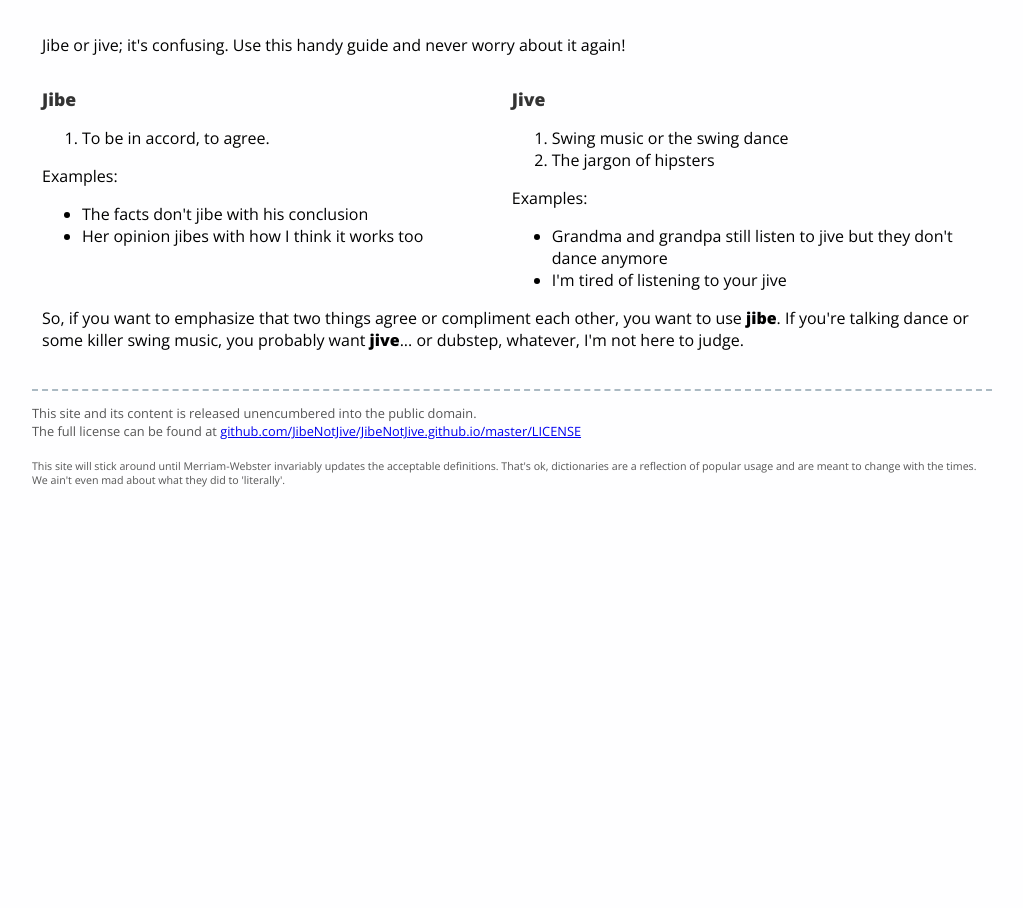
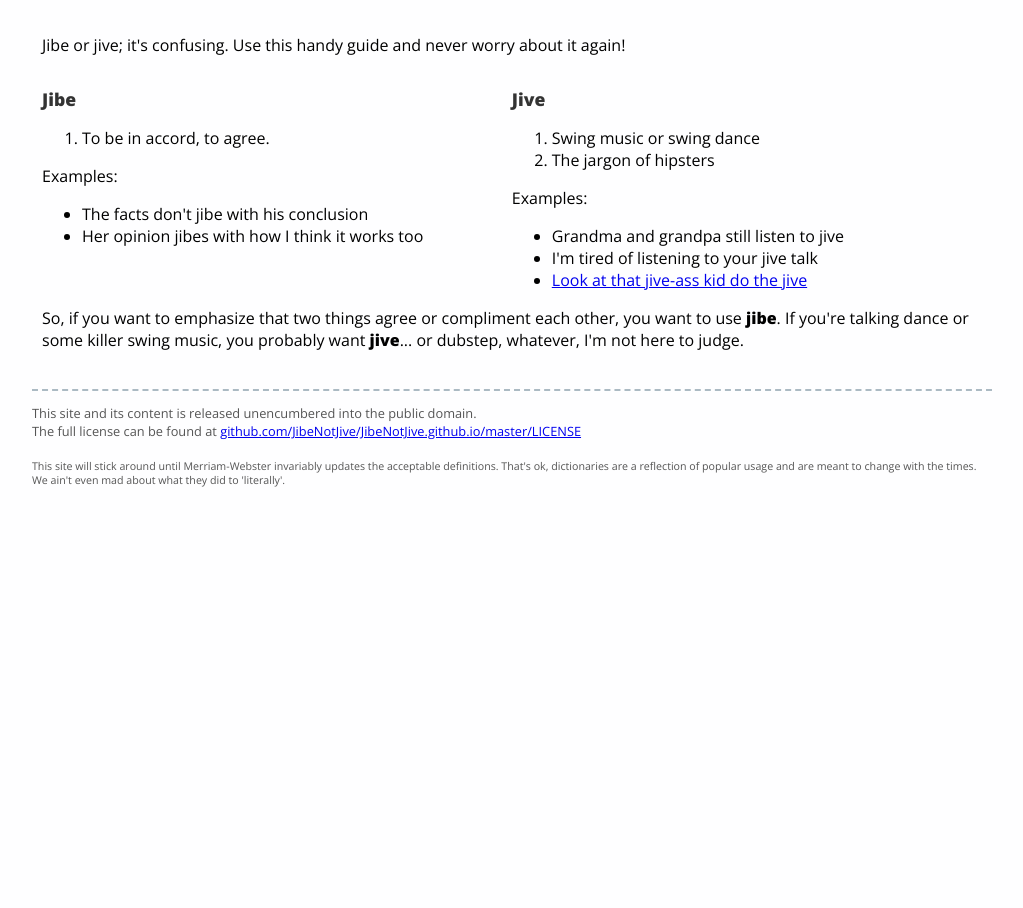
Before and after one commit to JibeNotJive/JibeNotJive.github.io, a Jekyll site: the page built from index.html, in a window 1280 px wide. Shown: the whole page, without its empty margins (128-1151 px from the left). Built offline with Jekyll 4.4.1, drawn with Linux system fonts in a browser that asks for light colours.

Commit message:
Added link to @darrencauthon's example jive

```diff
--- a/_layouts/default.html
+++ b/_layouts/default.html
@@ -4,7 +4,7 @@
 	<meta name="author" content="Ben Hyrman">
 	<meta name="viewport" content="width=device-width">
 	<meta property="twitter:creator" content="@hyrmn" />
-	<meta property="og:title" content="Make jibe not jive" />
+	<meta property="og:title" content="How to use jibe correctly" />
 	<meta property="og:type" content="blog" />
 	<meta property="robots" content="index,follow" />
 	<meta http-equiv="X-UA-Compatible" content="IE=edge,chrome=1">
--- a/index.html
+++ b/index.html
@@ -25,15 +25,16 @@ layout: default
 		<h2>Jive</h2>
 		<p>
 			<ol>
-				<li>Swing music or the swing dance
+				<li>Swing music or swing dance
 				<li>The jargon of hipsters
 			</ol>
 		</p>
 		<p>
 			Examples:
 			<ul>
-				<li>Grandma and grandpa still listen to jive but they don't dance anymore
-				<li>I'm tired of listening to your jive
+				<li>Grandma and grandpa still listen to jive
+				<li>I'm tired of listening to your jive talk
+				<li><a href="/jive.gif">Look at that jive-ass kid do the jive</a>
 			</ul>
 		</p>
 	</div>
```
Also changed, not shown: _posts/2013-08-20-welcome-to-jekyll.markdown (deleted, +0 -24 lines).
